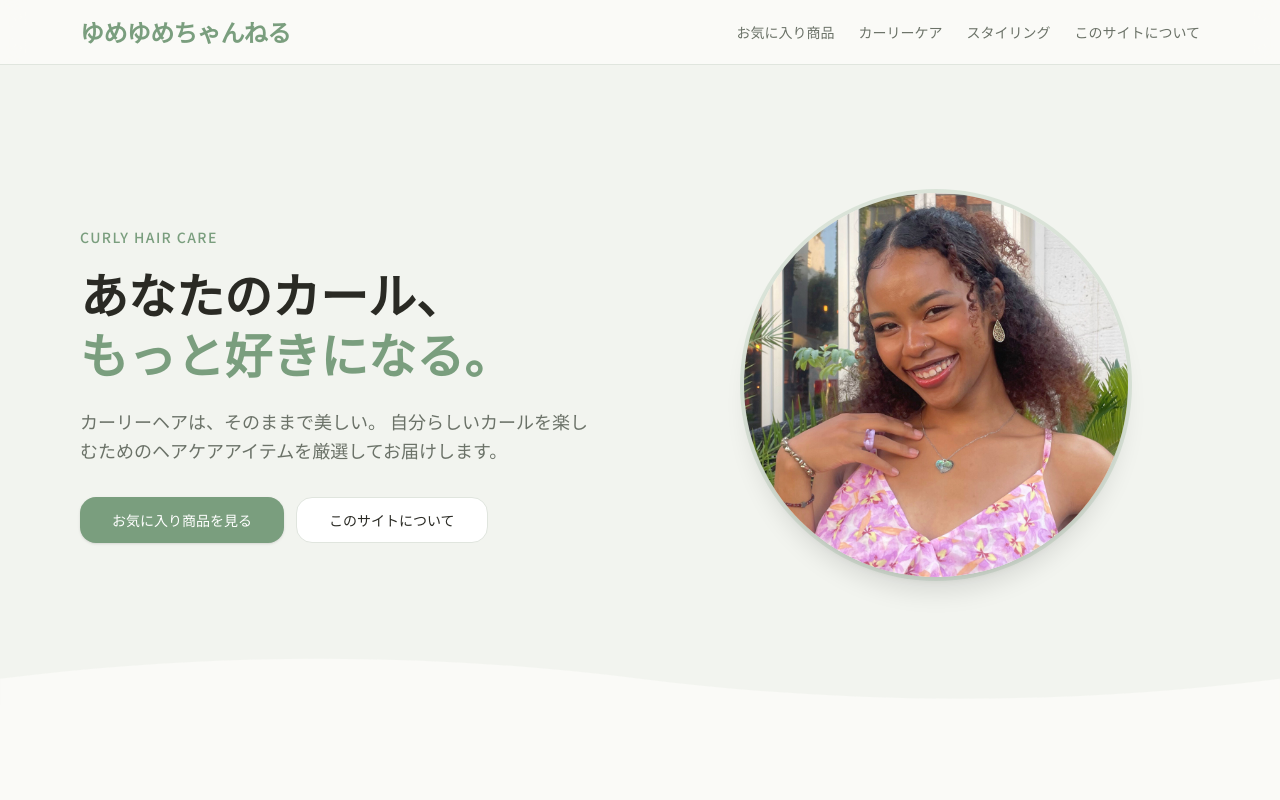
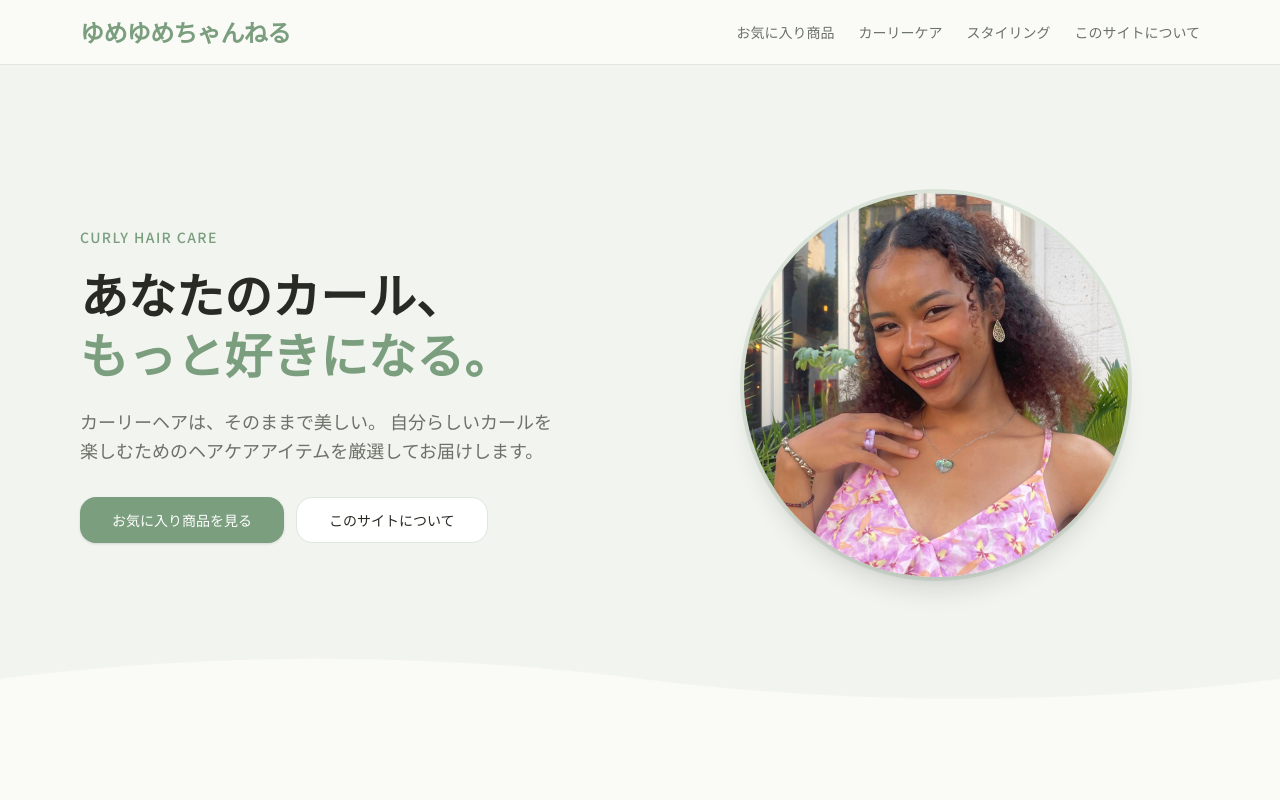
Before and after one commit to katoxclemmons-beep/yumeyume, a Next.js app: page / in a window 1280 px wide. Shown: the top 800 px of the page. Built offline with nearby package versions, Linux system fonts and the light colour scheme; a web font is replaced by a local one.

Commit message:
Prevent 楽しむため from splitting across lines

```diff
--- a/components/hero.tsx
+++ b/components/hero.tsx
@@ -17,7 +17,7 @@ export function Hero() {
             </h1>
             <p className="mt-6 text-base md:text-lg text-muted-foreground leading-relaxed max-w-lg mx-auto md:mx-0 text-pretty">
               カーリーヘアは、そのままで美しい。
-              自分らしいカールを楽しむためのヘアケアアイテムを厳選してお届けします。
+              自分らしいカールを<span className="whitespace-nowrap">楽しむための</span>ヘアケアアイテムを厳選してお届けします。
             </p>
             <div className="mt-8 flex flex-col sm:flex-row gap-3 justify-center md:justify-start">
               <a
```
